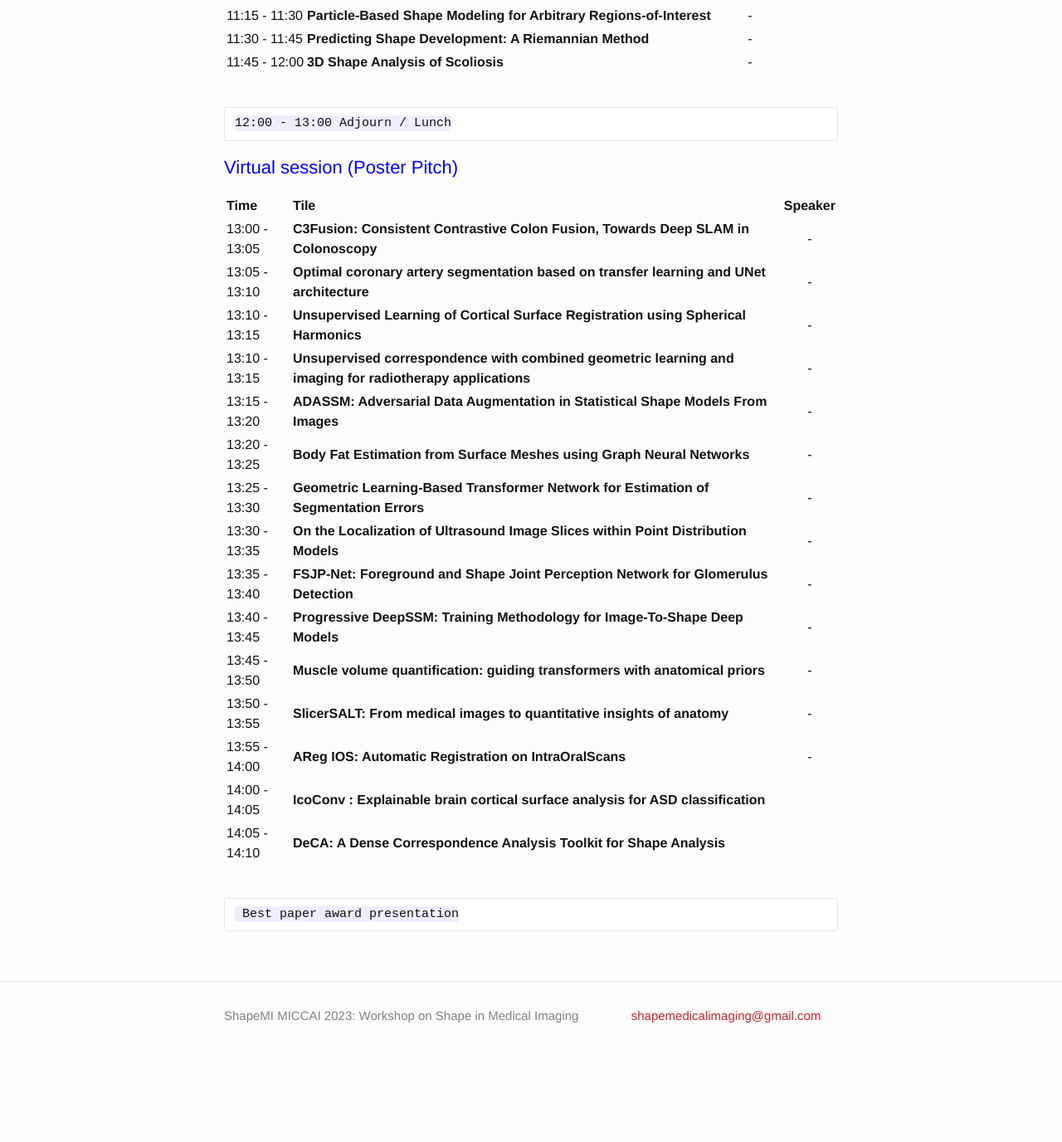
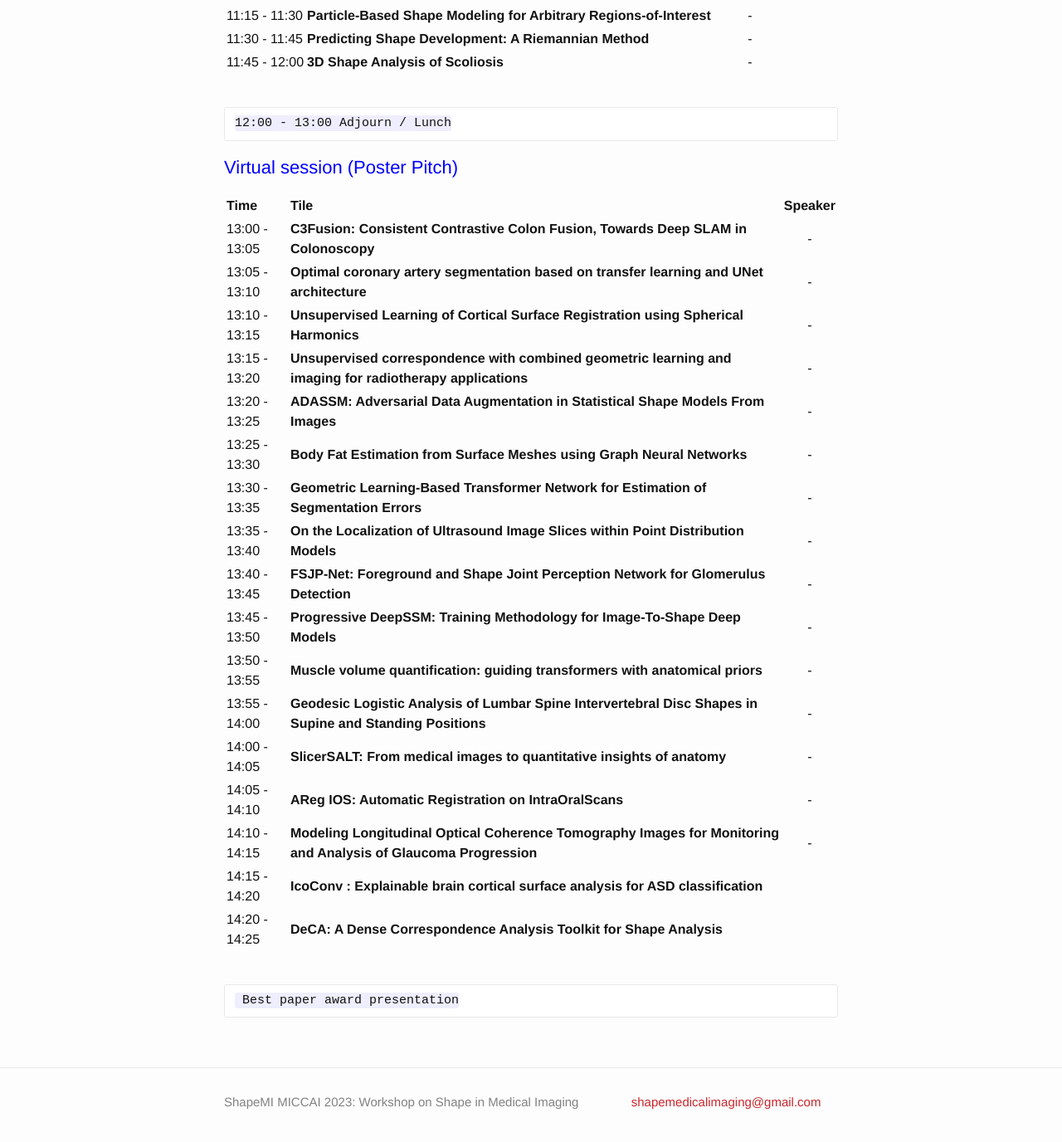
Before and after one commit to shapemi/shapemi.github.io, a Jekyll site: the page built from program/index.md, in a window 1280 px wide and 1400 px high, scrolled down 779 px. Shown: the top 1376 px of the window at 83% size. Built offline with Jekyll 4.4.1, drawn with Linux system fonts in a browser that asks for light colours; our own code applies the rules of GitHub Pages for plain Markdown files; before the commit the page ends 2075 px from its top, so only the background shows below that.

Commit message:
Update index.md

```diff
--- a/program/index.md
+++ b/program/index.md
@@ -50,18 +50,20 @@
 | 13:00 - 13:05 | **C3Fusion: Consistent Contrastive Colon Fusion, Towards Deep SLAM in Colonoscopy**              | -|
 | 13:05 - 13:10 | **Optimal coronary artery segmentation based on transfer learning and UNet architecture**   |   -        |
 | 13:10 - 13:15 | **Unsupervised Learning of Cortical Surface Registration using Spherical Harmonics**                  |    -       |
-| 13:10 - 13:15 | **Unsupervised correspondence with combined geometric learning and imaging for radiotherapy applications**   |    -       |
-| 13:15 - 13:20 | **ADASSM: Adversarial Data Augmentation in Statistical Shape Models From Images**                                     |    -       |
-| 13:20 - 13:25 | **Body Fat Estimation from Surface Meshes using Graph Neural Networks**                                     |    -       |
-| 13:25 - 13:30 | **Geometric Learning-Based Transformer Network for Estimation of Segmentation Errors**                                     |    -       |
-| 13:30 - 13:35 | **On the Localization of Ultrasound Image Slices within Point Distribution Models**                                     |    -       |
-| 13:35 - 13:40 | **FSJP-Net: Foreground and Shape Joint Perception Network for Glomerulus Detection**                                     |    -       |
-| 13:40 - 13:45 | **Progressive DeepSSM: Training Methodology for Image-To-Shape Deep Models**                                     |    -       |
-| 13:45 - 13:50 | **Muscle volume quantification: guiding transformers with anatomical priors**                                     |    -       |
-| 13:50 - 13:55 | **SlicerSALT: From medical images to quantitative insights of anatomy**                                     |    -       |
-| 13:55 - 14:00 | **AReg IOS: Automatic Registration on IntraOralScans**                                     |    -       |
-| 14:00 - 14:05 | **IcoConv : Explainable brain cortical surface analysis for ASD classification**
-| 14:05 - 14:10 | **DeCA: A Dense Correspondence Analysis Toolkit for Shape Analysis**
+| 13:15 - 13:20 | **Unsupervised correspondence with combined geometric learning and imaging for radiotherapy applications**   |    -       |
+| 13:20 - 13:25 | **ADASSM: Adversarial Data Augmentation in Statistical Shape Models From Images**                                     |    -       |
+| 13:25 - 13:30 | **Body Fat Estimation from Surface Meshes using Graph Neural Networks**                                     |    -       |
+| 13:30 - 13:35 | **Geometric Learning-Based Transformer Network for Estimation of Segmentation Errors**                                     |    -       |
+| 13:35 - 13:40 | **On the Localization of Ultrasound Image Slices within Point Distribution Models**                                     |    -       |
+| 13:40 - 13:45 | **FSJP-Net: Foreground and Shape Joint Perception Network for Glomerulus Detection**                                     |    -       |
+| 13:45 - 13:50 | **Progressive DeepSSM: Training Methodology for Image-To-Shape Deep Models**                                     |    -       |
+| 13:50 - 13:55 | **Muscle volume quantification: guiding transformers with anatomical priors**                                     |    -       |
+| 13:55 - 14:00 | **Geodesic Logistic Analysis of Lumbar Spine Intervertebral Disc Shapes in Supine and Standing Positions**                                     |    -       |
+| 14:00 - 14:05 | **SlicerSALT: From medical images to quantitative insights of anatomy**                                     |    -       |
+| 14:05 - 14:10 | **AReg IOS: Automatic Registration on IntraOralScans**                                     |    -       |
+| 14:10 - 14:15 | **Modeling Longitudinal Optical Coherence Tomography Images for Monitoring and Analysis of Glaucoma Progression**  |    -       |
+| 14:15 - 14:20 | **IcoConv : Explainable brain cortical surface analysis for ASD classification**
+| 14:20 - 14:25 | **DeCA: A Dense Correspondence Analysis Toolkit for Shape Analysis**
 
 <br>
 
```
